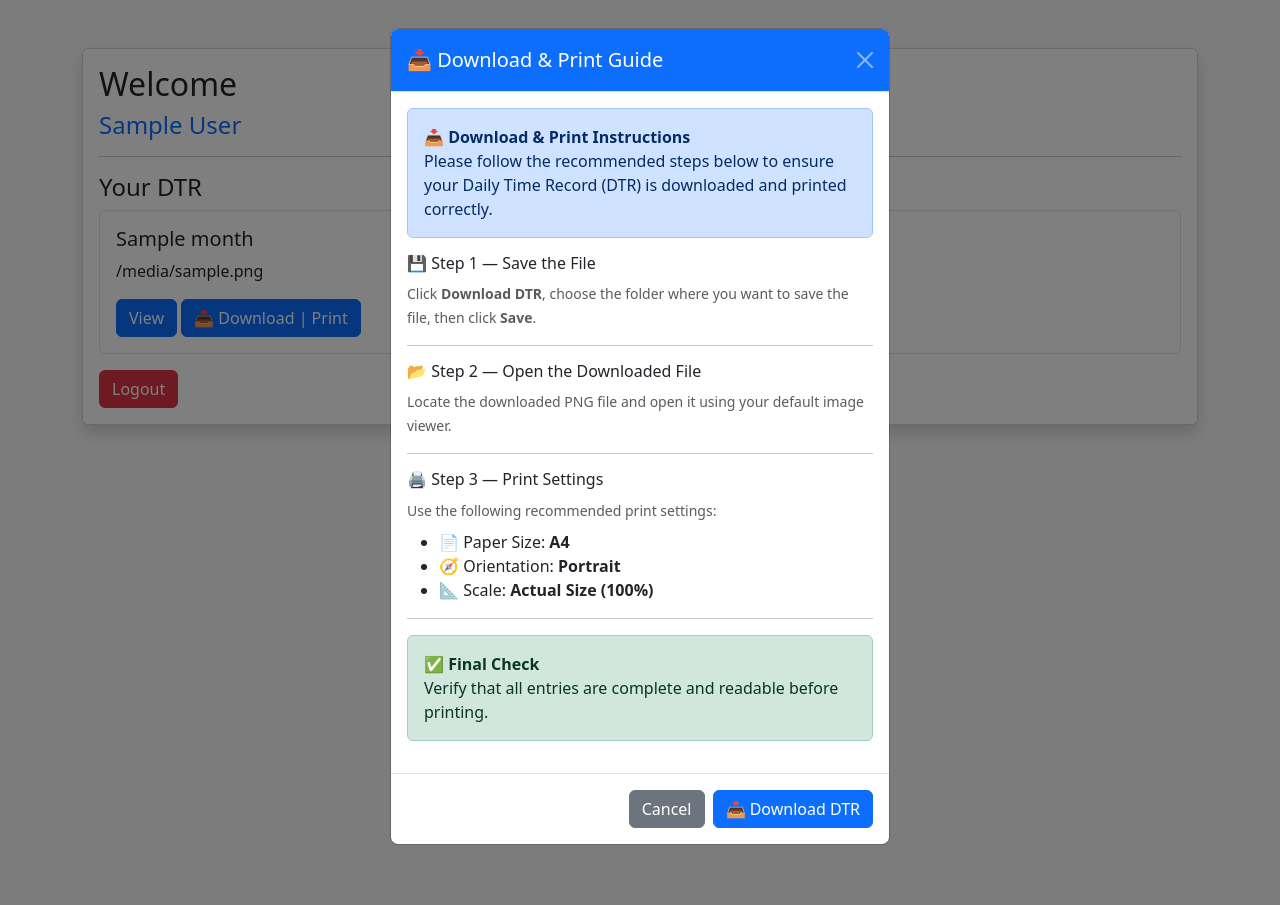
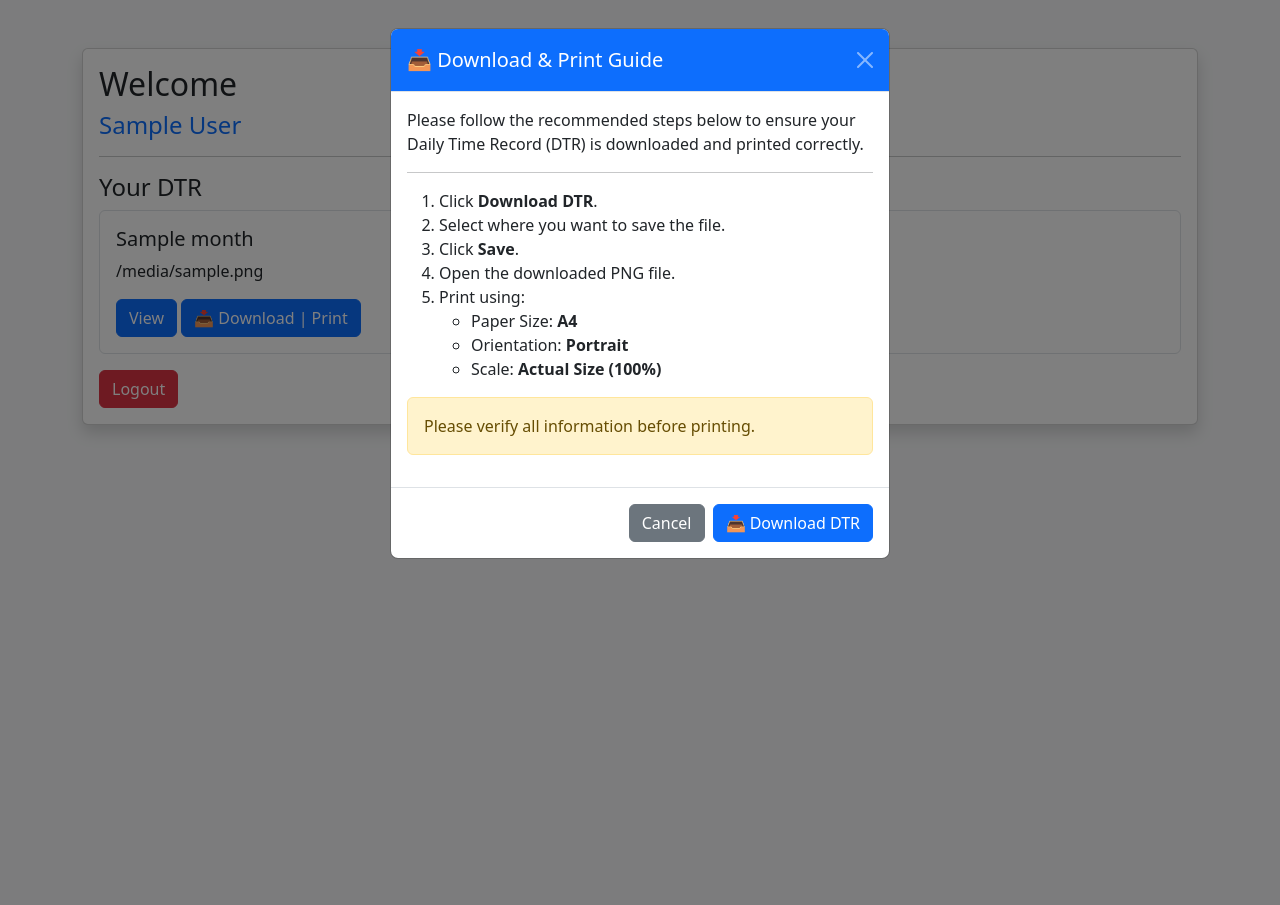
Before and after one commit to eytang23/TMENHS_DTR_PORTAL, a Flask app: page /dashboard in a window 1280 px wide, after a click on "📥 Download | Print". Run offline with Flask 3, Linux system fonts and the light colour scheme; the visitor is signed in with stand-in values (Sample User, id 1); a database or web service that is not in the repository returns one stand-in record (values such as "Sample title"); some libraries are stand-ins or nearby versions.

```diff
--- a/templates/dashboard.html
+++ b/templates/dashboard.html
@@ -112,71 +112,41 @@ Download & Print Guide Modal
 
             <div class="modal-body">
 
-                <div class="alert alert-primary">
-
-                    <strong>📥 Download & Print Instructions</strong>
-
-                    <br>
-
-                    Please follow the recommended steps below to ensure your Daily Time Record (DTR) is downloaded and printed correctly.
-
-                </div>
-
-                <div class="mb-3">
-
-                    <h6>💾 Step 1 — Save the File</h6>
-
-                    <small class="text-muted">
-                        Click <strong>Download DTR</strong>, choose the folder where you want to save the file, then click <strong>Save</strong>.
-                    </small>
-
-                </div>
+                <p>Please follow the recommended steps below to ensure your Daily Time Record (DTR) is downloaded and printed correctly.</p>
 
                 <hr>
 
-                <div class="mb-3">
+                <ol>
 
-                    <h6>📂 Step 2 — Open the Downloaded File</h6>
+                    <li>Click <strong>Download DTR</strong>.</li>
 
-                    <small class="text-muted">
-                        Locate the downloaded PNG file and open it using your default image viewer.
-                    </small>
+                    <li>Select where you want to save the file.</li>
 
-                </div>
+                    <li>Click <strong>Save</strong>.</li>
 
-                <hr>
+                    <li>Open the downloaded PNG file.</li>
 
-                <div class="mb-3">
+                    <li>
 
-                    <h6>🖨 Step 3 — Print Settings</h6>
+                        Print using:
 
-                    <small class="text-muted">
+                        <ul>
 
-                        Use the following recommended print settings:
+                            <li>Paper Size: <strong>A4</strong></li>
 
-                    </small>
+                            <li>Orientation: <strong>Portrait</strong></li>
 
-                    <ul class="mt-2">
+                            <li>Scale: <strong>Actual Size (100%)</strong></li>
 
-                        <li>📄 Paper Size: <strong>A4</strong></li>
+                        </ul>
 
-                        <li>🧭 Orientation: <strong>Portrait</strong></li>
+                    </li>
 
-                        <li>📐 Scale: <strong>Actual Size (100%)</strong></li>
+                </ol>
 
-                    </ul>
+                <div class="alert alert-warning">
 
-                </div>
-
-                <hr>
-
-                <div class="alert alert-success">
-
-                    ✅ <strong>Final Check</strong>
-
-                    <br>
-
-                    Verify that all entries are complete and readable before printing.
+                    Please verify all information before printing.
 
                 </div>
 
```
